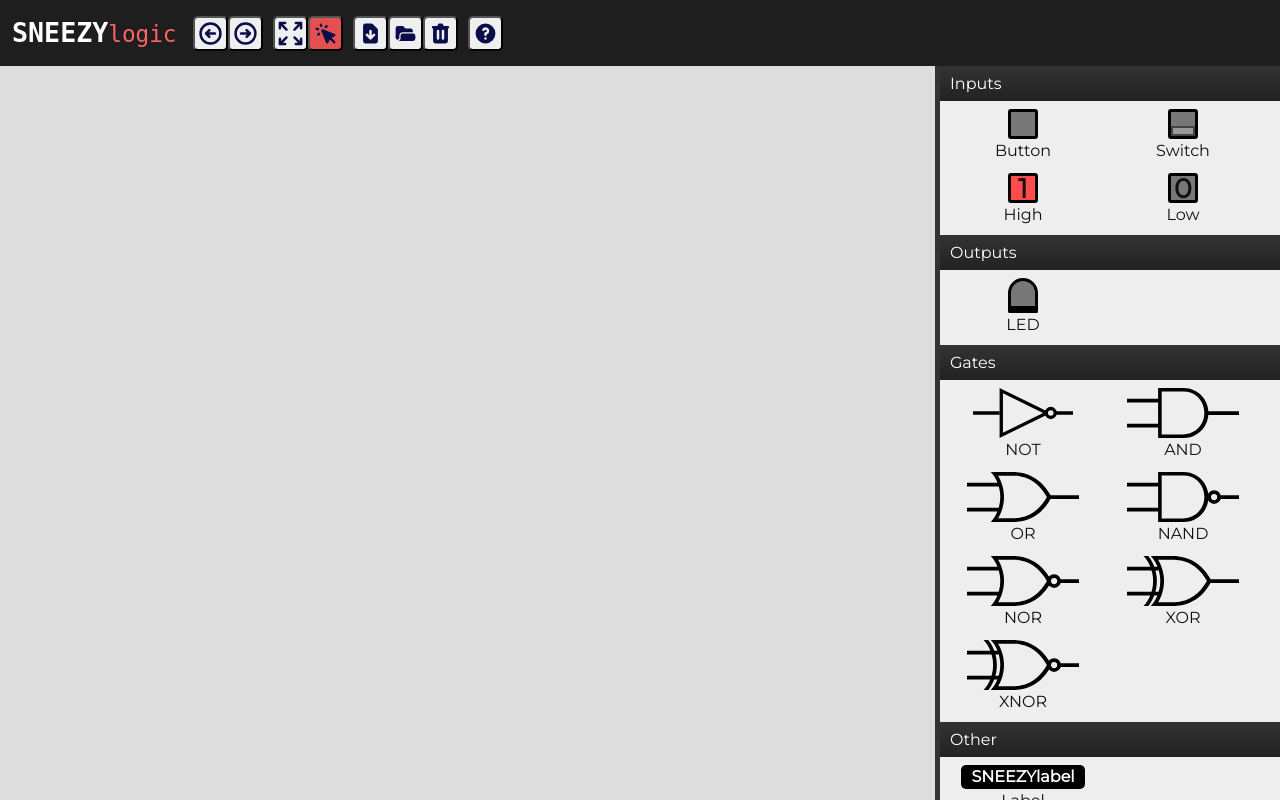
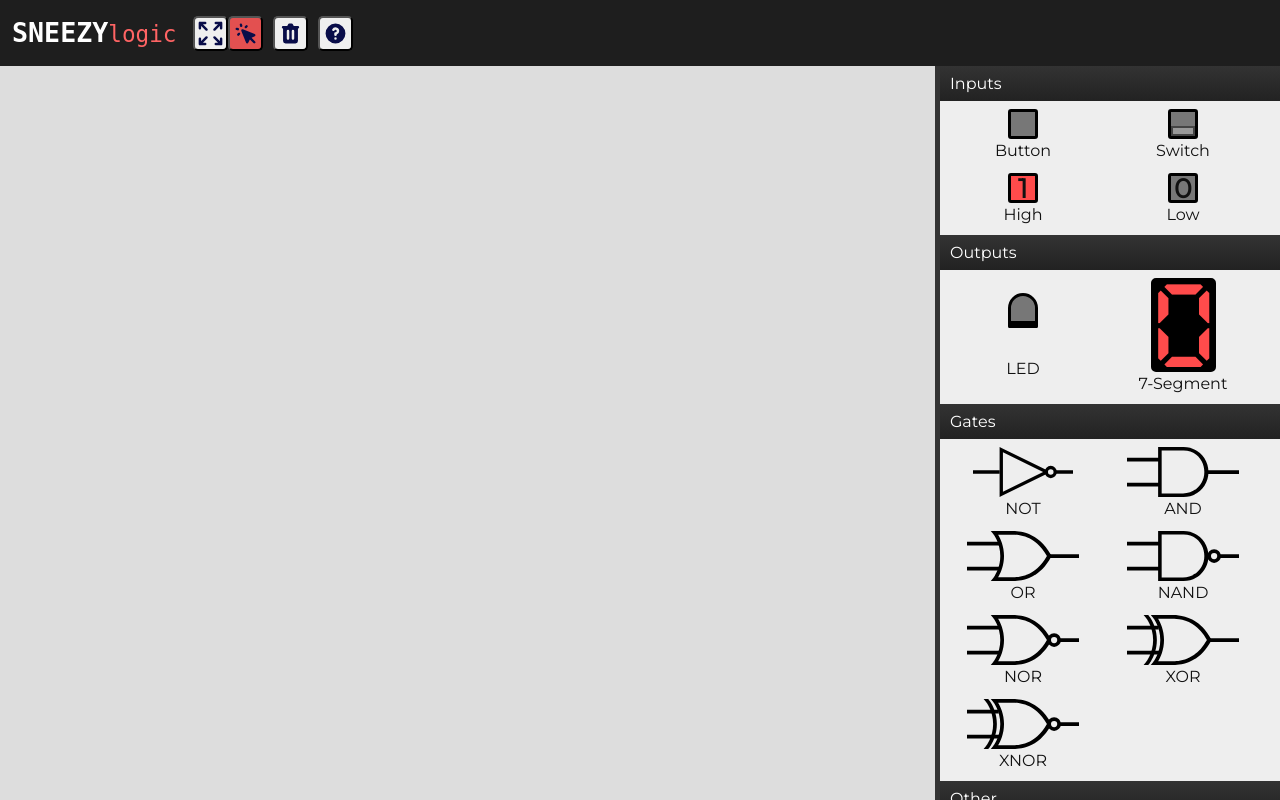
Before and after one commit to jleesCY/SNEEZYlogic, a PHP site: page /simulate in a window 1280 px wide. Run offline with PHP 8.4, Linux system fonts and the light colour scheme; some libraries are stand-ins or nearby versions; some web fonts are replaced.

Commit message:
official v0.1.0 release

```diff
--- a/www/css/shapes.css
+++ b/www/css/shapes.css
@@ -121,6 +121,15 @@
     align-items: center;
     justify-content:right
 }
+.in-4 {
+    position: relative;
+    display:grid;
+    grid-template-rows: 20px 20px 20px 20px;
+    width: 20px;
+    gap: 5px;
+    align-items: center;
+    justify-content:right
+}
 
 .connector {
     padding:0;
@@ -158,3 +167,35 @@
     font-weight: bold;
     font-size: 12pt
 }
+
+.seg7 {
+    position:absolute;
+    display:grid;
+    grid-template-columns: 20px 65px;
+    width: 85px;
+    height:94px;
+    gap: 0;
+}
+
+@font-face {
+    font-family: Seven-Seg;
+    src: url(../fonts/DSEG7ClassicMini-Bold.ttf);
+}
+
+.seg7 .display {
+    background-color:#000;
+    border: 3px solid #000;
+    border-radius: 5px;
+    color: rgb(255,75,75);
+    width:65px;
+    height:94px;
+    font-weight: bold;
+    justify-content: right;
+    font-size: 62pt;
+    align-items:center;
+    line-height: 90px;
+    text-indent: -3.5px;
+    align-content: right;
+    font-family: Seven-Seg;
+    margin:auto;
+}
--- a/www/js/index.js
+++ b/www/js/index.js
@@ -13,18 +13,19 @@ $('.accordion').on('click', '.accordion-control', function(e){
 
 // Component inner HTML
 let HTML = {
-    'and':      '<div class="in-2"><div class="connector float" tabindex="1"></div><div class="connector float" tabindex="1"></div></div><div class="body and" tabindex="1"><img src="../images/gates/AND.svg" draggable="true"></div><div class="connector float" tabindex="1"></div>',
-    'or':       '<div class="in-2"><div class="connector float" tabindex="1"></div><div class="connector float" tabindex="1"></div></div><div class="body or" tabindex="1"><img src="../images/gates/OR.svg" draggable="true"></div><div class="connector float" tabindex="1"></div>',
-    'not':      '<div class="in-1"><div class="connector float" tabindex="1"></div></div><div class="body not" tabindex="1"><img src="../images/gates/NOT.svg" draggable="true"></div><div class="connector float" tabindex="1"></div>',
-    'nand':     '<div class="in-2"><div class="connector float" tabindex="1"></div><div class="connector float" tabindex="1"></div></div><div class="body nand" tabindex="1"><img src="../images/gates/NAND.svg" draggable="true"></div><div class="connector float" tabindex="1"></div>',
-    'nor':      '<div class="in-2"><div class="connector float" tabindex="1"></div><div class="connector float" tabindex="1"></div></div><div class="body nor" tabindex="1"><img src="../images/gates/NOR.svg" draggable="true"></div><div class="connector float" tabindex="1"></div>',
-    'xor':      '<div class="in-2"><div class="connector float" tabindex="1"></div><div class="connector float" tabindex="1"></div></div><div class="body xor" tabindex="1"><img src="../images/gates/XOR.svg" draggable="true"></div><div class="connector float" tabindex="1"></div>',
-    'xnor':     '<div class="in-2"><div class="connector float" tabindex="1"></div><div class="connector float" tabindex="1"></div></div><div class="body xnor" tabindex="1"><img src="../images/gates/XNOR.svg" draggable="true"></div><div class="connector float" tabindex="1"></div>',
-    'button':   '<div class="body button low" tabindex="1" draggable="true"></div><div class="connector off" tabindex="1"></div>',
-    'switch':   '<div class="body switch low" tabindex="1" draggable="true"><div class="top"></div><div class="bottom"></div></div><div class="connector off" tabindex="1"></div>',
-    'gnd':      '<div class="body const low" tabindex="1" draggable="true">0</div><div class="connector off" tabindex="1"></div>',
-    'vcc':      '<div class="body const high" tabindex="1" draggable="true">1</div><div class="connector on" tabindex="1"></div>',
-    'led':      '<div class="body led float" tabindex="1" draggable="true"></div><div class="connector float" tabindex="1"></div>',
+    'and':      '<div class="in-2"><div class="connector float" tabindex="1"></div><div class="connector float" tabindex="1"></div></div><div class="body and" tabindex="1"><img src="../images/gates/AND.svg" draggable="false"></div><div class="connector float" tabindex="1"></div>',
+    'or':       '<div class="in-2"><div class="connector float" tabindex="1"></div><div class="connector float" tabindex="1"></div></div><div class="body or" tabindex="1"><img src="../images/gates/OR.svg" draggable="false"></div><div class="connector float" tabindex="1"></div>',
+    'not':      '<div class="in-1"><div class="connector float" tabindex="1"></div></div><div class="body not" tabindex="1"><img src="../images/gates/NOT.svg" draggable="false"></div><div class="connector float" tabindex="1"></div>',
+    'nand':     '<div class="in-2"><div class="connector float" tabindex="1"></div><div class="connector float" tabindex="1"></div></div><div class="body nand" tabindex="1"><img src="../images/gates/NAND.svg" draggable="false"></div><div class="connector float" tabindex="1"></div>',
+    'nor':      '<div class="in-2"><div class="connector float" tabindex="1"></div><div class="connector float" tabindex="1"></div></div><div class="body nor" tabindex="1"><img src="../images/gates/NOR.svg" draggable="false"></div><div class="connector float" tabindex="1"></div>',
+    'xor':      '<div class="in-2"><div class="connector float" tabindex="1"></div><div class="connector float" tabindex="1"></div></div><div class="body xor" tabindex="1"><img src="../images/gates/XOR.svg" draggable="false"></div><div class="connector float" tabindex="1"></div>',
+    'xnor':     '<div class="in-2"><div class="connector float" tabindex="1"></div><div class="connector float" tabindex="1"></div></div><div class="body xnor" tabindex="1"><img src="../images/gates/XNOR.svg" draggable="false"></div><div class="connector float" tabindex="1"></div>',
+    'button':   '<div class="body button low" tabindex="1"></div><div class="connector off" tabindex="1"></div>',
+    'switch':   '<div class="body switch low" tabindex="1"><div class="top"></div><div class="bottom"></div></div><div class="connector off" tabindex="1"></div>',
+    'gnd':      '<div class="body const low" tabindex="1">0</div><div class="connector off" tabindex="1"></div>',
+    'vcc':      '<div class="body const high" tabindex="1">1</div><div class="connector on" tabindex="1"></div>',
+    'led':      '<div class="body led float" tabindex="1"></div><div class="connector float" tabindex="1"></div>',
+    'seg7':     '<div class="in-4"><div class="connector float"></div><div class="connector float"></div><div class="connector float"></div><div class="connector float"></div></div><div class="display">0</div>',
     'label':    'SNEEZYlabel'
 }
 
@@ -218,7 +219,7 @@ $(function(){
             for (id of Object.keys(components)) {
                 if (components[id].selected) {
                     // handle component's outputs
-                    if (categories[components[id].type] != 'light' && categories[components[id].type] != 'label') {
+                    if (categories[components[id].type] != 'light' && categories[components[id].type] != 'label' && components[id].type != '7seg') {
                         for (let wire of components[id].out) {
                             s = wire.n1.parent[wire.n1.loc]
                             e = wire.drives[wire.n2.loc]
@@ -265,6 +266,52 @@ $(function(){
                                 wires[components[id].in1.id].delete()
                                 delete wires[components[id].in1.id]
                                 components[id].in1 = null
+                            }
+                        }
+                        else if (components[id].type == '7seg') {
+                            if (components[id].in1 != null) {
+                                for (let i = 0; i < components[id].in1.n1.parent.out.length; i++) {
+                                    if (components[id].in1.n1.parent.out[i] === components[id].in1) {
+                                        components[id].in1.n1.parent.out.splice(i,1)
+                                        break;
+                                    }
+                                }
+                                wires[components[id].in1.id].delete()
+                                delete wires[components[id].in1.id]
+                                components[id].in1 = null
+                            }
+                            if (components[id].in2 != null) {
+                                for (let i = 0; i < components[id].in2.n1.parent.out.length; i++) {
+                                    if (components[id].in2.n1.parent.out[i] === components[id].in2) {
+                                        delete components[id].in2.n1.parent.out.splice(i,1)
+                                        break;
+                                    }
+                                }
+                                wires[components[id].in2.id].delete()
+                                delete wires[components[id].in2.id]
+                                components[id].in2 = null
+                            }
+                            if (components[id].in3 != null) {
+                                for (let i = 0; i < components[id].in3.n1.parent.out.length; i++) {
+                                    if (components[id].in3.n1.parent.out[i] === components[id].in3) {
+                                        components[id].in3.n1.parent.out.splice(i,1)
+                                        break;
+                                    }
+                                }
+                                wires[components[id].in3.id].delete()
+                                delete wires[components[id].in3.id]
+                                components[id].in3 = null
+                            }
+                            if (components[id].in4 != null) {
+                                for (let i = 0; i < components[id].in4.n1.parent.out.length; i++) {
+                                    if (components[id].in4.n1.parent.out[i] === components[id].in4) {
+                                        delete components[id].in4.n1.parent.out.splice(i,1)
+                                        break;
+                                    }
+                                }
+                                wires[components[id].in4.id].delete()
+                                delete wires[components[id].in4.id]
+                                components[id].in4 = null
                             }
                         }
                     }
@@ -392,6 +439,7 @@ dropzone.addEventListener('dragover', () => {
 // handler for dropping elements into the simulation window
 dropzone.addEventListener('drop', () => {
     event.preventDefault()
+    console.log(event.dataTransfer.getData("text"))
     dropData = JSON.parse(event.dataTransfer.getData("text"))
 
     // if we dragged a component from the side panel
@@ -484,6 +532,41 @@ dropzone.addEventListener('drop', () => {
             sim.appendChild(component)
             elementId += 1
         }
+        else if (dropData['type'] == 'seg7') {
+            let loc_x = ((event.x - sim.getBoundingClientRect().x) / scale) - dropData['xoff'] - 20
+            let loc_y = (((event.y - yoff) - (sim.getBoundingClientRect().y - yoff)) / scale) - dropData['yoff']
+            let component = document.createElement('div')
+            component.classList.add(dropData['type'])
+            component.setAttribute('style', 'top:' + loc_y + 'px;left:' + loc_x + 'px;')
+            component.id = elementId
+            component.innerHTML = HTML[dropData['type']]
+            components[elementId] = new Seg7(loc_x, loc_y, component)
+            components[elementId].enableSelect()
+
+            components[elementId].n1 = new Connector('in', 'n1', components[elementId].dom.children[0].children[0],components[elementId])
+            components[elementId].n1.dom.id = 'c' + connectorId
+            connectors['c' + connectorId] = components[elementId].n1
+            connectors['c' + connectorId].enableSelect()
+            connectorId += 1
+            components[elementId].n2 = new Connector('in', 'n2', components[elementId].dom.children[0].children[1],components[elementId])
+            components[elementId].n2.dom.id = 'c' + connectorId
+            connectors['c' + connectorId] = components[elementId].n2
+            connectors['c' + connectorId].enableSelect()
+            connectorId += 1
+            components[elementId].n3 = new Connector('in', 'n3', components[elementId].dom.children[0].children[2],components[elementId])
+            components[elementId].n3.dom.id = 'c' + connectorId
+            connectors['c' + connectorId] = components[elementId].n3
+            connectors['c' + connectorId].enableSelect()
+            connectorId += 1
+            components[elementId].n4 = new Connector('in', 'n4', components[elementId].dom.children[0].children[3],components[elementId])
+            components[elementId].n4.dom.id = 'c' + connectorId
+            connectors['c' + connectorId] = components[elementId].n4
+            connectors['c' + connectorId].enableSelect()
+            connectorId += 1
+
+            sim.appendChild(component)
+            elementId += 1
+        }
     }
     else {
         console.log('dragging',components[dropData['type']])
--- a/www/simulate/index.html
+++ b/www/simulate/index.html
@@ -12,6 +12,7 @@
         <script src="https://cdn.jsdelivr.net/npm/html2canvas@1.0.0-rc.5/dist/html2canvas.min.js"></script>
         <link href="../css/index.css" rel="stylesheet">
         <link href="../css/shapes.css" rel="stylesheet">
+        <link rel="stylesheet" media="screen" href="https://fontlibrary.org//face/segment7" type="text/css"/>
 
     </head>
     <body style="height:100%;margin:0;background-color:#DDD">
@@ -24,14 +25,14 @@
                 </button>
                 <div class="collapse navbar-collapse" id="navbarSupportedContent">
                     <ul class="navbar-nav me-auto mb-2 mb-lg-0">
-                        <button class='toolbar-button' title='Undo' style='background-image:url("../images/other/undo.svg");width:35px;height:35px;padding:0;margin:0;border-radius:5px' onclick='undo()' draggable='false'></button>
-                        <button class='toolbar-button' title='Redo' style='background-image:url("../images/other/redo.svg");width:35px;height:35px;padding:0;margin:0;border-radius:5px' onclick='redo()' draggable='false'></button>
-                        <div style="width:10px"></div>
+                        <!-- <button class='toolbar-button' title='Undo' style='background-image:url("../images/other/undo.svg");width:35px;height:35px;padding:0;margin:0;border-radius:5px' onclick='undo()' draggable='false'></button> -->
+                        <!-- <button class='toolbar-button' title='Redo' style='background-image:url("../images/other/redo.svg");width:35px;height:35px;padding:0;margin:0;border-radius:5px' onclick='redo()' draggable='false'></button> -->
+                        <!-- <div style="width:10px"></div> -->
                         <button id='pan-button' class='toolbar-button' title='Pan' style='background-image:url("../images/other/pan.svg");width:35px;height:35px;padding:0;margin:0;border-radius:5px' onclick='mode(0)' draggable='false'></button>
                         <button id='edit-button' class='toolbar-button' title='Edit Circuit' style='background-image:url("../images/other/cursor.svg");width:35px;height:35px;padding:0;margin:0;border-radius:5px' onclick='mode(1)' draggable='false'></button>
                         <div style="width:10px"></div>
-                        <button class='toolbar-button' title='Save Circuit' style='background-image:url("../images/other/save.svg");width:35px;height:35px;padding:0;margin:0;border-radius:5px' onclick='save()' draggable='false'></button>
-                        <button class='toolbar-button' title='Load Circuit' style='background-image:url("../images/other/load.svg");width:35px;height:35px;padding:0;margin:0;border-radius:5px' onclick='load()' draggable='false'></button>
+                        <!-- <button class='toolbar-button' title='Save Circuit' style='background-image:url("../images/other/save.svg");width:35px;height:35px;padding:0;margin:0;border-radius:5px' onclick='save()' draggable='false'></button> -->
+                        <!-- <button class='toolbar-button' title='Load Circuit' style='background-image:url("../images/other/load.svg");width:35px;height:35px;padding:0;margin:0;border-radius:5px' onclick='load()' draggable='false'></button> -->
                         <button class='toolbar-button' title='Delete Circuit' style='background-image:url("../images/other/trash.svg");width:35px;height:35px;padding:0;margin:0;border-radius:5px' onclick='trash()' draggable='false'></button>
                         <!-- <button class='toolbar-button' title='Screenshot Circuit' style='background-image:url("images/other/camera.svg");width:35px;height:35px;padding:0;margin:0;border-radius:5px' onclick='image()' draggable='false'></button> -->
                         <div style="width:10px"></div>
@@ -95,6 +96,14 @@
                                     </div>
                                     <div style="margin:auto">LED</div>
                                 </div>
+                                <div id='seg7' style="display:flex;flex-direction:column;justify-content:center">
+                                    <div class="seg7 draggable" style="margin:auto;position:relative;grid-template-columns:65px;width:65px" draggable="true">
+                                        <div class="display">
+                                            0
+                                        </div>
+                                    </div>
+                                    <div style="margin:auto">7-Segment</div>
+                                </div>
                             </div>
                         </div>
                     </li>
@@ -153,6 +162,7 @@
         <script src="../js/wire.js"></script>
         <script src="../js/gate.js"></script>
         <script src="../js/label.js"></script>
+        <script src="../js/7Seg.js"></script>
         <script src="../js/index.js"></script>
         <script src="https://cdn.jsdelivr.net/npm/@popperjs/core@2.9.2/dist/umd/popper.min.js" integrity="sha384-IQsoLXl5PILFhosVNubq5LC7Qb9DXgDA9i+tQ8Zj3iwWAwPtgFTxbJ8NT4GN1R8p" crossorigin="anonymous"></script>
         <script src="https://cdn.jsdelivr.net/npm/bootstrap@5.0.2/dist/js/bootstrap.min.js" integrity="sha384-cVKIPhGWiC2Al4u+LWgxfKTRIcfu0JTxR+EQDz/bgldoEyl4H0zUF0QKbrJ0EcQF" crossorigin="anonymous"></script>
```
Also changed, not shown: www/help/index.html (+50 -18 lines), www/js/7Seg.js (+124 -0 lines), www/fonts/DSEG7ClassicMini-Bold.ttf (added).
